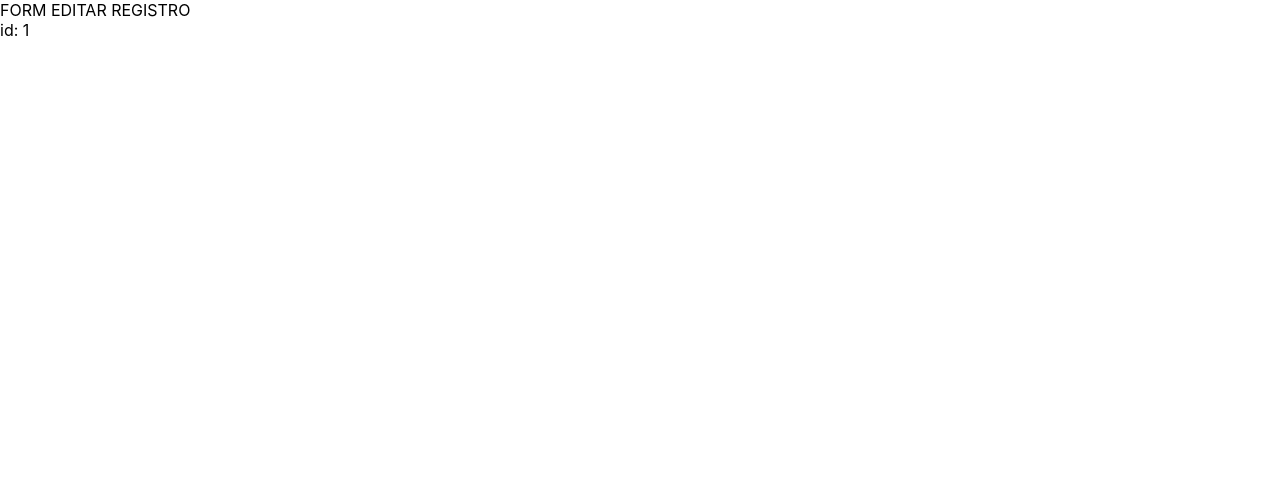
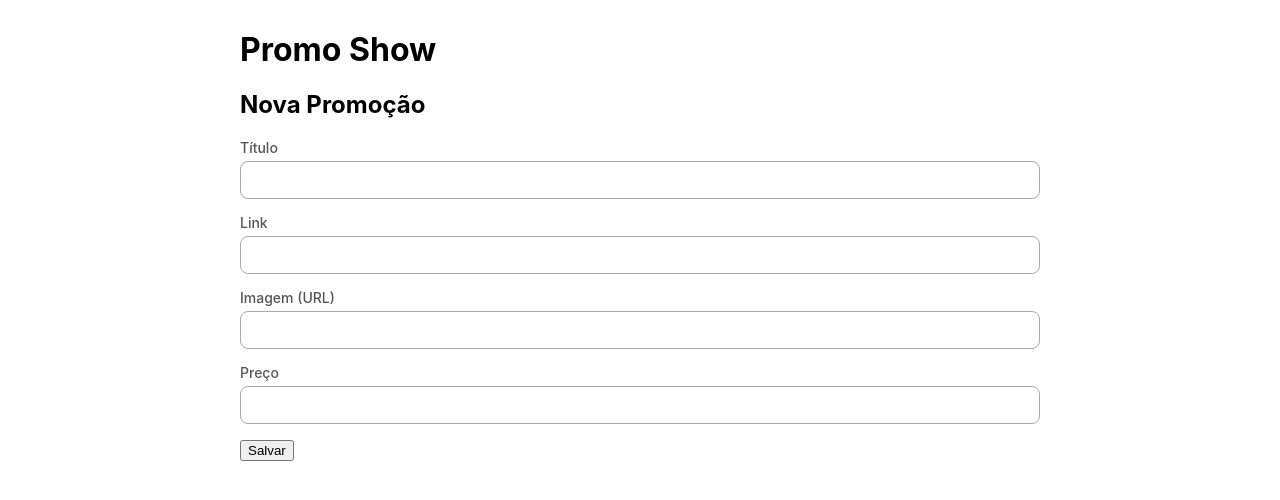
Before and after one commit to fernandojsilvasenac/list-reactjs-promotions, a React (Create React App) app: page /edit/1 in a window 1280 px wide. Shown: the top 500 px of the page. Built offline with nearby package versions, Linux system fonts and the light colour scheme.

Commit message:
form create

```diff
--- a/src/App.jsx
+++ b/src/App.jsx
@@ -1,11 +1,11 @@
 import React from 'react';
-import styled from 'styled-components';
 import Root from './Routes/Root';
 
-const LayoutContainer = styled.div`
-  max-width: 800px;
-  margin: 30px auto;
-`;
+// import styled from 'styled-components';
+// const LayoutContainer = styled.div`
+//   max-width: 800px;
+//   margin: 30px auto;
+// `;
 
 function App() {
   return (
--- a/src/Routes/Root.jsx
+++ b/src/Routes/Root.jsx
@@ -2,8 +2,7 @@ import React from 'react';
 import {
     BrowserRouter as Router,
     Routes,
-    Route,
-    Link
+    Route
   } from "react-router-dom";
 
 import PagesPromotionForm from 'pages/Promotion/Form/Form';
--- a/src/components/Promotion/Card/Card.jsx
+++ b/src/components/Promotion/Card/Card.jsx
@@ -6,7 +6,7 @@ function PromotionCard({promotion}) {
     return (
       <div className={card.promotionCard}>
        <img className={card.promotionCardImage}  src={promotion.imageUrl} alt={promotion.title}  />
-       <div>
+       <div className={card.promotionInfo}>
         <h1 className={card.promotionCardTitle}>{promotion.title}</h1>
         <span className={card.promotionCardPrice}>R$ {promotion.price}</span>
         <footer className={card.promotionCardFooter}>
@@ -23,7 +23,7 @@ function PromotionCard({promotion}) {
             </div>
             <a
             href={promotion.url}
-            target="_blank"
+            rel="noopener"
             className={card.promotionCardLink}
             >
                 IR PARA O SITE
--- a/src/components/Promotion/Card/card.module.css
+++ b/src/components/Promotion/Card/card.module.css
@@ -13,6 +13,9 @@
     margin-right: 20px;
 }
 
+.promotionCardInfo{
+    flex-grow: 1;
+}
 .promotionCardTitle{
     font-size:16px;
     color: #2c3e50;
@@ -32,12 +35,23 @@
 .promotionCardComment{
     color:#95a5a6;
     font-weight: 700;
+    /* ***** */
+    max-width: 375px;
+    /* white-space: nowrap; */
+    text-overflow: ellipsis;
+    overflow: hidden;
+
 }
 
 .promotionCardCommentsCount{
     margin-left: auto;
     margin-right: 20px;
     color:#3498db;
+    /* ***** */
+    background-color: unset;
+    border: unset;
+    white-space: nowrap;
+
 }
 
 .promotionCardLink {
@@ -46,4 +60,5 @@
     color:#3498db;
     text-decoration: none;
     padding: 8px 10px;
+    white-space: nowrap;
 }
--- /dev/null
+++ b/src/components/Promotion/Form/Form.jsx
@@ -0,0 +1,88 @@
+import React, { useState } from 'react';
+import axios from 'axios';
+import { useParams, useNavigate } from 'react-router-dom';
+import formCss from './Form.module.css';
+
+//2
+const initialValue = {
+  title: '',
+  url: '',
+  imageUrl: '',
+  price: 0,
+}
+
+
+
+const PromotionForm = () =>{
+    // const [values, setValues] = useState(id ? null: initialValue);
+    //2.1
+    const [values, setValues] = useState(initialValue);
+    const navigate = useNavigate();
+
+    const { id } = useParams();
+
+    //4
+    function onSubmit(ev) {
+        ev.preventDefault(); //não execute o comportamento default do form
+
+        // const method = id ? 'put' : 'post';
+        // const url = id
+        //   ? `http://localhost:5000/promotions/${id}`
+        //   : 'http://localhost:5000/promotions'
+
+        // axios[method](url, values)
+        //   .then((response) => {
+        //     history.push('/');
+        //   });
+
+        axios.post('http://localhost:5000/promotions', values)
+          .then((response) => {
+            navigate('/');
+          });
+
+    }
+
+      //3 em mudança...
+    //   console.log(values)
+      function onChange(ev) {
+        const { name, value } = ev.target;
+        // console.log({name, value})
+                               //[name] = title,
+        setValues({ ...values, [name]: value });
+      }
+
+
+    return( //1 //label = id
+        <div>
+        <h1>Promo Show</h1>
+        <h2>Nova Promoção</h2>
+        {/* {!values
+          ? (
+            <div>Carregando...</div>
+          ) : ( */}
+            <form onSubmit={onSubmit}> {/** 4 colocar o onSubmit*/ }
+              <div className={formCss.promotionFormGroup}>
+                <label htmlFor="title">Título</label>
+                 <input id="title" name="title" type="text"  onChange={onChange}  /> {/*value={values.title} */}
+              </div>
+              <div className={formCss.promotionFormGroup}>
+                <label htmlFor="url">Link</label>
+                <input id="url" name="url" type="text" onChange={onChange} /> {/**value={values.url}  */}
+              </div>
+              <div className={formCss.promotionFormGroup}>
+                <label htmlFor="imageUrl">Imagem (URL)</label>
+                <input id="imageUrl" name="imageUrl" type="text" onChange={onChange}  /> {/**value={values.imageUrl} */}
+              </div>
+              <div className={formCss.promotionFormGroup}>
+                <label htmlFor="price">Preço</label>
+                <input id="price" name="price" type="number" onChange={onChange}  /> {/**value={values.price} */}
+              </div>
+              <div>
+                <button type="submit">Salvar</button>
+              </div>
+            </form>
+          {/* )} */}
+      </div>    )
+}
+
+export default PromotionForm;
--- /dev/null
+++ b/src/components/Promotion/Form/Form.module.css
@@ -0,0 +1,22 @@
+.promotionFormGroup {
+    display: flex;
+    flex-direction: column;
+    margin-bottom: 15px;
+  }
+
+
+  .promotionFormGroup label {
+    margin-bottom: 5px;
+    font-size: 14px;
+    font-weight: 500;
+    color: #555555;
+  }
+
+
+  .promotionFormGroup input {
+    border: 1px solid #AAAAAA;
+    border-radius: 8px;
+    background-color: #fff;
+    height: 36px;
+    padding: 0 10px;
+  }
--- a/src/pages/Promotion/Form/Form.jsx
+++ b/src/pages/Promotion/Form/Form.jsx
@@ -1,17 +1,15 @@
 import React from 'react';
 import { useParams } from 'react-router-dom';
+import UIContainer from 'components/UI/Container/Container';
+import PromotionForm from 'components/Promotion/Form/Form';
 
 const PagesPromotionForm = () =>{
     const { id } = useParams();
 
     return(
-        <div>
-        {!id
-         ? 'FORM NOVO REGISTRO'
-         : 'FORM EDITAR REGISTRO'
-        }
-            {id && <div> id: {id} </div>}
-        </div>
+        <UIContainer>
+            <PromotionForm />
+        </UIContainer>
     )
 }
 
```
Also changed, not shown: src/components/UI/Button/Button.jsx (added, +28 -0 lines), src/components/UI/Button/Button.module.css (added).
